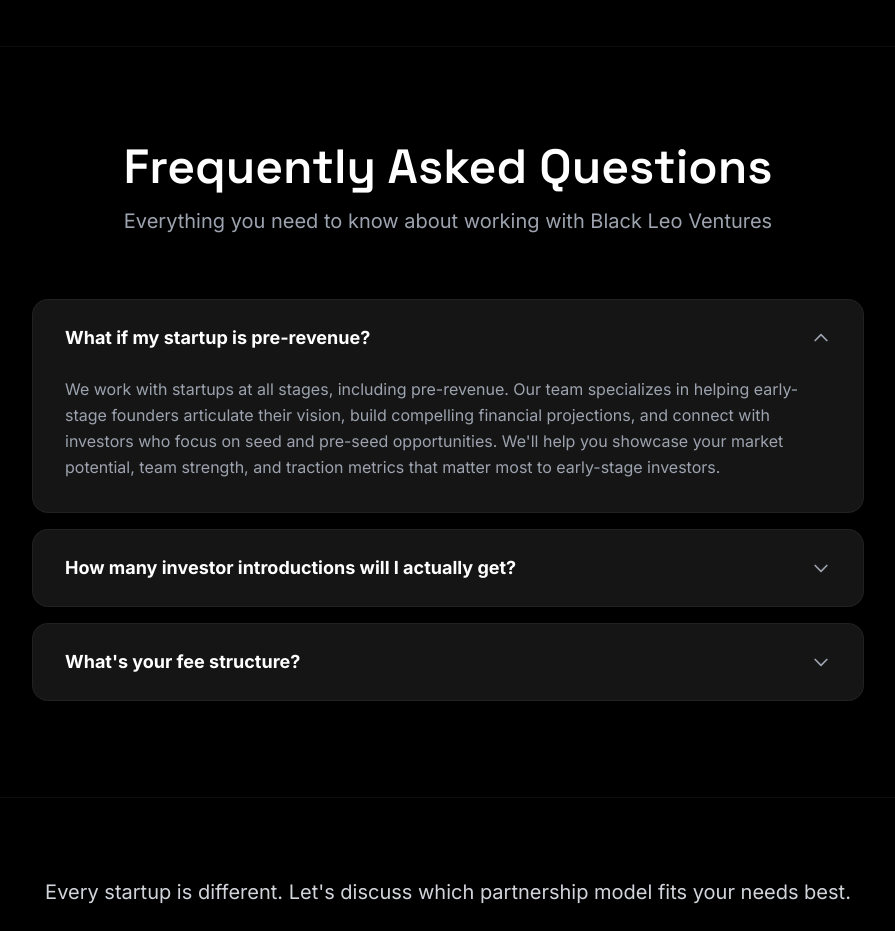
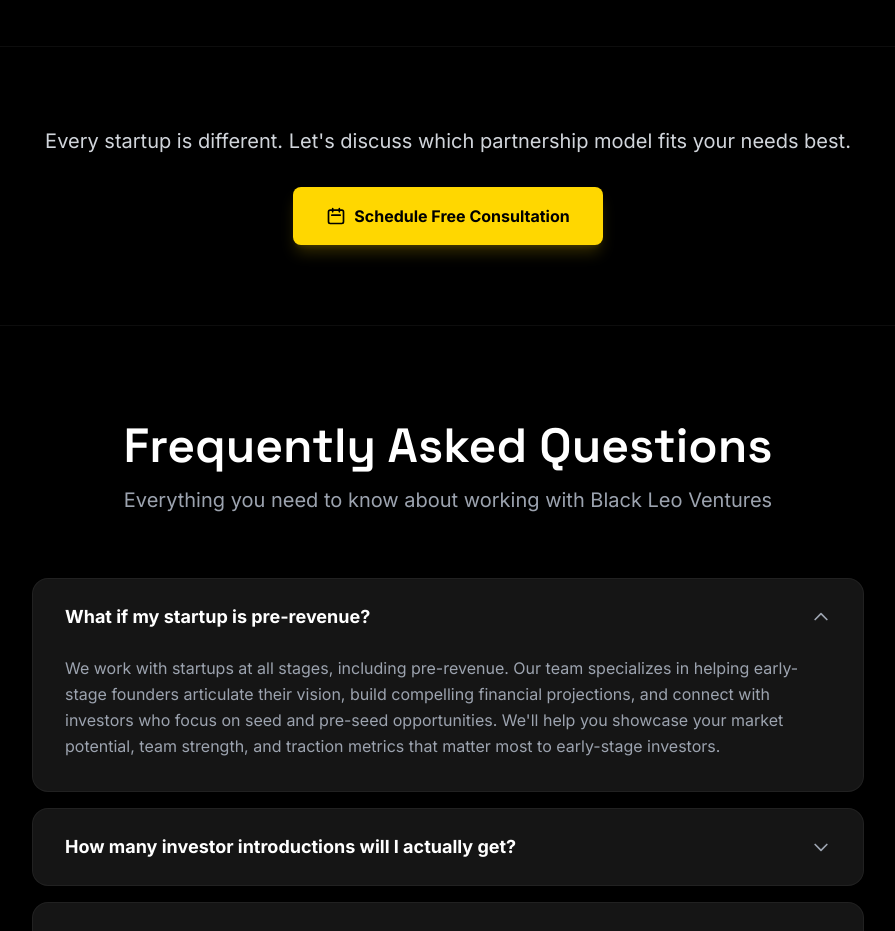
Before and after one commit to mohit-dhiman-cs/Black-Leo-Ventures, a React (Vite) app in the folder client/: page / in a window 1280 px wide. Shown: the part 7329-8260 px from the top of the page, without its empty margins (192-1087 px from the left). Built offline with nearby package versions, Linux system fonts and the light colour scheme.

Commit message:
Reorder Home: Move CallToAction above FAQ

```diff
--- a/client/src/pages/Home.jsx
+++ b/client/src/pages/Home.jsx
@@ -35,8 +35,8 @@
             <FundingSystem />
             <PartnershipModels />
             <Commitment />
+            <CallToAction />
             <FAQ />
-            <CallToAction />
 
             {/* Mission / Connect Section */}
             <div id="philosophy" className="py-24 bg-white dark:bg-dark-bg relative overflow-hidden transition-colors duration-300">
```
